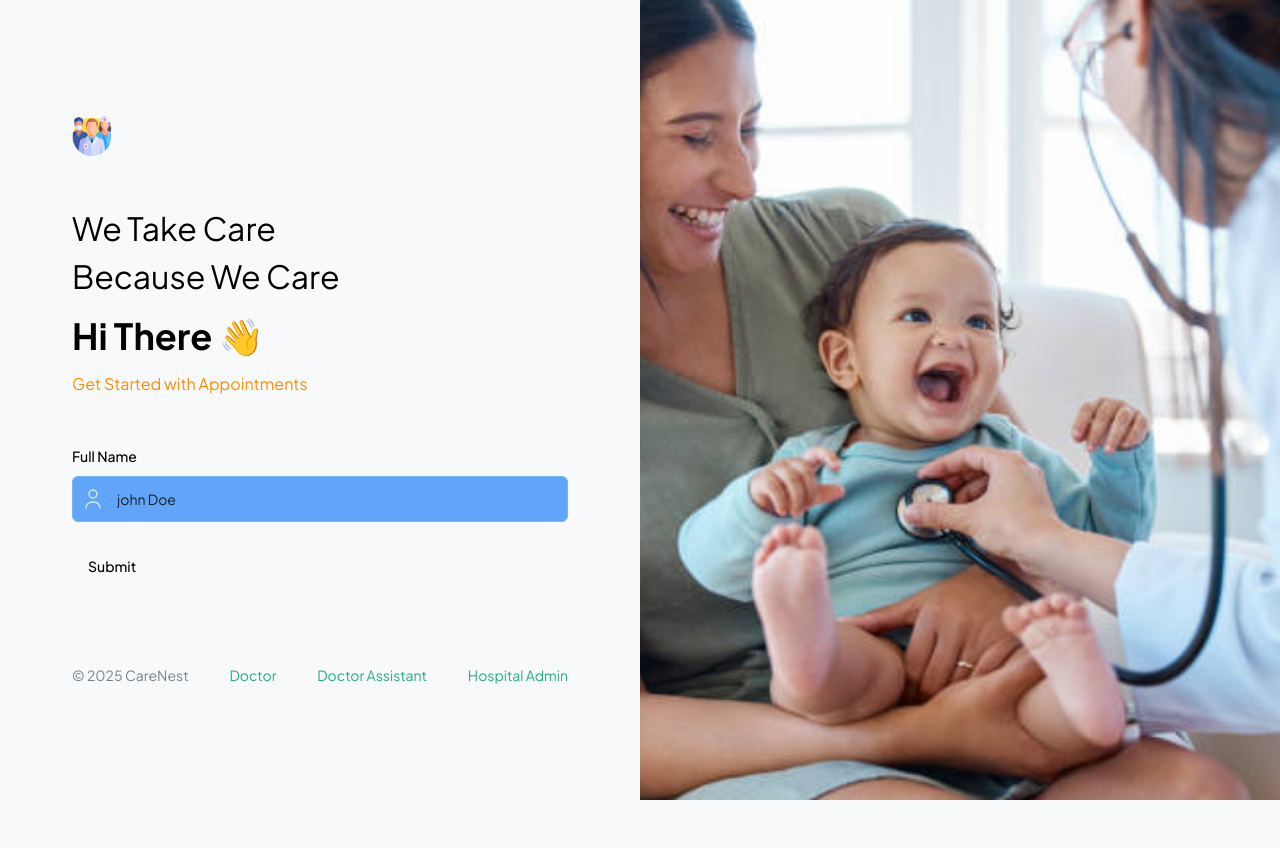
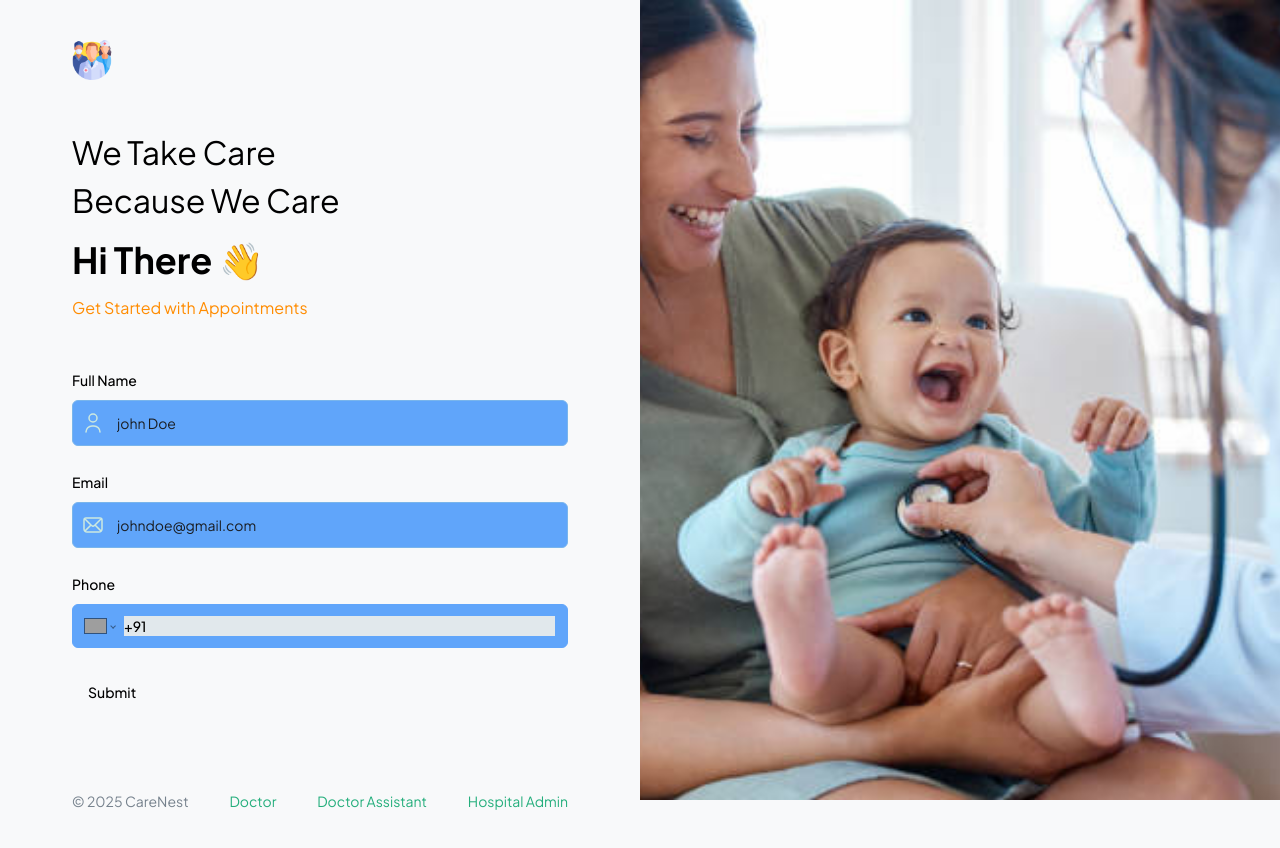
Before and after one commit to Gaurrav04/CareNest, a Next.js app: page / in a window 1280 px wide. Before the commit the page ends 800 px from the top, so only its background shows below. Built offline with nearby package versions, Linux system fonts and the light colour scheme; grey boxes are pictures that could not be loaded.

Commit message:
Intiated

```diff
--- a/app/globals.css
+++ b/app/globals.css
@@ -271,7 +271,7 @@
 
   /* REACT PHONE NUMBER INPUT OVERRIDES */
   .input-phone {
-    @apply mt-2 h-11 rounded-md px-3 text-sm border bg-dark-400 placeholder:text-dark-600 border-dark-500 !important;
+    @apply mt-2 h-11 rounded-md px-3 text-sm border border-blue-400 bg-blue-400 text-black placeholder:text-black !important;
   }
 
   /* REACT DATE PICKER OVERRIDES */
@@ -343,7 +343,7 @@
 .PhoneInputInput {
   outline: none;
   margin-left: 4px;
-  background: #1a1d21;
+  background: #e1e8ec;
   font-size: 14px;
   font-weight: 500;
 }
--- a/app/layout.tsx
+++ b/app/layout.tsx
@@ -34,5 +34,4 @@ export default function RootLayout({
         </ThemeProvider>
       </body>
     </html>
-  );
-}
+  );}
--- a/components/CustomFormField.tsx
+++ b/components/CustomFormField.tsx
@@ -11,6 +11,8 @@ import { Input } from "@/components/ui/input"
 import { Control } from "react-hook-form"
 import { FormFieldType } from "./forms/PatientForm"
 import Image from "next/image"
+import 'react-phone-number-input/style.css'
+import PhoneInput from 'react-phone-number-input'
 
 interface CustomProps {
   control: Control<any>,
@@ -53,6 +55,20 @@ const RenderField = ({field, props}: {field: any; props: CustomProps }) => {
         </FormControl>
       </div>
     )
+    case FormFieldType.PHONE_INPUT:
+      return (
+        <FormControl>
+          <PhoneInput
+            defaultCountry="IN"
+            placeholder={placeholder}
+            international
+            withCountryCallingCode
+            value={field.value || undefined}
+            onChange={field.onChange}
+            className="input-phone"
+            />
+        </FormControl>
+      )
     default:
       break;
   }
--- a/components/forms/PatientForm.tsx
+++ b/components/forms/PatientForm.tsx
@@ -57,6 +57,24 @@ const PatientForm = () => {
           iconAlt="user"
         />
 
+        <CustomFormField
+          fieldType={FormFieldType.INPUT}
+          control={form.control}
+          name="email"
+          label="Email"
+          placeholder="johndoe@gmail.com"
+          iconSrc="/assets/icons/email.svg"
+          iconAlt="email"
+        />
+
+          <CustomFormField
+            fieldType={FormFieldType.PHONE_INPUT}
+            control={form.control}
+            name="phone"
+            label="Phone"
+            placeholder="(91+) 9889897656"
+        />
+
       <Button type="submit">Submit</Button>
     </form>
   </Form>
--- a/package.json
+++ b/package.json
@@ -20,6 +20,7 @@
     "react": "19.0.0-rc-66855b96-20241106",
     "react-dom": "19.0.0-rc-66855b96-20241106",
     "react-hook-form": "^7.54.1",
+    "react-phone-number-input": "^3.4.10",
     "tailwind-merge": "^2.5.5",
     "tailwindcss-animate": "^1.0.7",
     "zod": "^3.24.1"
@@ -28,6 +29,7 @@
     "@types/node": "^20",
     "@types/react": "^18",
     "@types/react-dom": "^18",
+    "@types/react-phone-number-input": "^3.0.17",
     "eslint": "^8",
     "eslint-config-next": "15.0.3",
     "postcss": "^8",
```
Also changed, not shown: 1 other file (tests, documents, lock files or other folders). Lines whose indentation alone changed are shown as unchanged.
